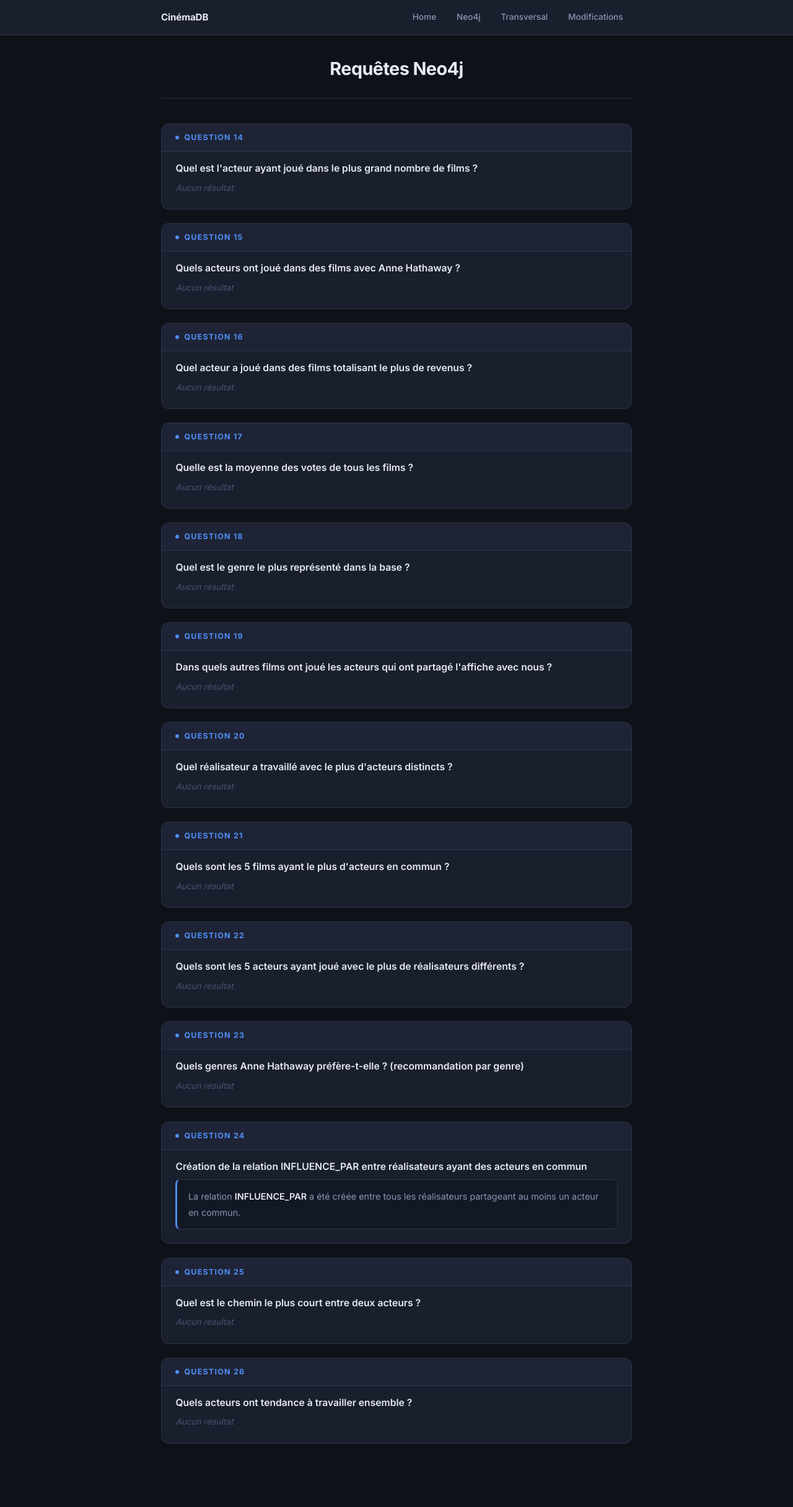
After one commit to Eternity534/NoSQL, a Flask app: template app/templates/neo4j.html in a window 1280 px wide. The commit adds this page. Shown: the whole page at 62% size. Run offline with Flask 3, Linux system fonts and the light colour scheme; the template is opened without the code that fills it, so the values that code supplies are empty; parts of the project's set-up code (start-up, migrations or seed data) failed here and were passed over.

Commit message:
feat (template html) ajout des templates pour les request neo4j et tranversal + fix vue neo4j

```diff
--- a/app/__init__.py
+++ b/app/__init__.py
@@ -19,7 +19,7 @@ SECRET_KEY=SECRET,
 """
 mongo = init_db(app)
 load_mongo_data()
-load_neo4j_data()
+driver = load_neo4j_data()
 from app.routes import bp
 
 # Enregistrement automatique dans l'application flask des routes dans le fichier routes.py
--- a/app/backend/database.py
+++ b/app/backend/database.py
@@ -95,3 +95,5 @@ def load_neo4j_data():
     with driver.session() as session:
         session.run(REQUEST, list_movies=movies)
         session.run(REQUEST_TEAM)
+
+    return driver
--- a/app/routes.py
+++ b/app/routes.py
@@ -5,9 +5,19 @@ from app.backend.stats import (
     runtime_vs_revenue_scatter,
     avg_runtime_per_decade_histogramm,
 )
+from app.backend.queries.neo4j import *
+from app.backend.queries.transversal import *
+from app import driver
 
 bp = Blueprint("main", __name__)
 
+#Nom des membres du projet
+MEMBER_ACTOR_1 = "Louis Minotte"
+MEMBER_ACTOR_2 = "Paul Ballagny"
+
+#Acteur exemple
+ACTOR_1 = "Ben Affleck"
+ACTOR_2 = "Chris Pratt"
 
 @bp.route("/")
 def index():
@@ -25,6 +35,35 @@ def index():
         q11=query11(),
     )
 
+@bp.route("/neo4j")
+def neo4j():
+    query24(driver)
+    return render_template(
+        "neo4j.html",
+        q14=query14(driver),
+        q15=query15(driver),
+        q16=query16(driver),
+        q17=query17(driver),
+        q18=query18(),
+        q19=query19(driver, MEMBER_ACTOR_1),
+        q19v2=query19(driver, MEMBER_ACTOR_2),
+        q20=query20(driver),
+        q21=query21(driver),
+        q22=query22(driver),
+        q23=query23(),
+        q25=query25(driver, ACTOR_1, ACTOR_2),
+        q26=query26(driver),
+    )
+
+@bp.route("/transversal")
+def transversal():
+    query29(driver)
+    return render_template(
+        "transversal.html",
+        q27=query27(),
+        q28=query28(driver, "Anne Hathaway"),
+        q30=query30(driver),
+    )
 
 @bp.route("/edit")
 def edit():
--- a/app/templates/nav.html
+++ b/app/templates/nav.html
@@ -2,9 +2,10 @@
 	<div class="navbar-inner">
 		<span class="navbar-brand">CinémaDB</span>
 		<ul class="navbar-links">
-			<li><a href="/" class="nav-link active">Home</a></li>
-			<li><a href="/neo4j" class="nav-link">Neo4j</a></li>
-			<li><a href="/edit" class="nav-link">Modifications</a></li>
+			<li><a href="/" class="nav-link {{ 'active' if request.path == '/' }}">Home</a></li>
+			<li><a href="/neo4j" class="nav-link {{ 'active' if request.path == '/neo4j' }}">Neo4j</a></li>
+			<li><a href="/transversal" class="nav-link {{ 'active' if request.path == '/transversal' }}">Transversal</a></li>
+			<li><a href="/edit" class="nav-link {{ 'active' if request.path == '/edit' }}">Modifications</a></li>
 		</ul>
 	</div>
 </nav>
--- /dev/null
+++ b/app/templates/neo4j.html
@@ -0,0 +1,199 @@
+<!DOCTYPE html>
+<html lang="fr">
+	<head>
+		<meta charset="UTF-8">
+		<meta name="viewport" content="width=device-width, initial-scale=1">
+		<title>Neo4j — CinémaDB</title>
+		<link href="../static/css/main.css" rel="stylesheet">
+	</head>
+	<body>
+
+		{% include 'nav.html' %}
+
+		<h1>Requêtes Neo4j</h1>
+
+		<!-- Q14 -->
+		<div class="card">
+			<h2>Question 14</h2>
+			<h3>Quel est l'acteur ayant joué dans le plus grand nombre de films ?</h3>
+			{% if q14 %}
+			<span class="result">
+				<strong>{{ q14.name }}</strong> est l'acteur ayant joué dans le plus de films avec
+				<strong>{{ q14.count }}</strong> film(s) à son actif.
+			</span>
+			{% else %}
+			<span>Aucun résultat</span>
+			{% endif %}
+		</div>
+
+		<!-- Q15 -->
+		<div class="card">
+			<h2>Question 15</h2>
+			<h3>Quels acteurs ont joué dans des films avec Anne Hathaway ?</h3>
+			{% if q15 %}
+			<ul>
+				{% for actor in q15 %}
+				<li>{{ actor }}</li>
+				{% endfor %}
+			</ul>
+			{% else %}
+			<span>Aucun résultat</span>
+			{% endif %}
+		</div>
+
+		<!-- Q16 -->
+		<div class="card">
+			<h2>Question 16</h2>
+			<h3>Quel acteur a joué dans des films totalisant le plus de revenus ?</h3>
+			{% if q16 %}
+			<span class="result">
+				<strong>{{ q16.name }}</strong> totalise
+				<strong>{{ q16.revenue | round(2) }} M$</strong> de revenus cumulés.
+			</span>
+			{% else %}
+			<span>Aucun résultat</span>
+			{% endif %}
+		</div>
+
+		<!-- Q17 -->
+		<div class="card">
+			<h2>Question 17</h2>
+			<h3>Quelle est la moyenne des votes de tous les films ?</h3>
+			{% if q17 %}
+			<span class="result">
+				La moyenne des votes est de <strong>{{ q17.avg_votes | round(0) | int }}</strong> votes par film.
+			</span>
+			{% else %}
+			<span>Aucun résultat</span>
+			{% endif %}
+		</div>
+
+		<!-- Q18 -->
+		<div class="card">
+			<h2>Question 18</h2>
+			<h3>Quel est le genre le plus représenté dans la base ?</h3>
+			{% if q18 %}
+			<span class="result">
+				Le genre le plus représenté est <strong>{{ q18[0]._id }}</strong>
+				avec <strong>{{ q18[0].total }}</strong> film(s).
+			</span>
+			{% else %}
+			<span>Aucun résultat</span>
+			{% endif %}
+		</div>
+
+		<!-- Q19 -->
+		<div class="card">
+			<h2>Question 19</h2>
+			<h3>Dans quels autres films ont joué les acteurs qui ont partagé l'affiche avec nous ?</h3>
+			{% if q19 %}
+			<ul>
+				{% for title in q19 %}
+				<li>{{ title }}</li>
+				{% endfor %}
+			</ul>
+			{% else %}
+			<span>Aucun résultat</span>
+			{% endif %}
+		</div>
+
+		<!-- Q20 -->
+		<div class="card">
+			<h2>Question 20</h2>
+			<h3>Quel réalisateur a travaillé avec le plus d'acteurs distincts ?</h3>
+			{% if q20 %}
+			<span class="result">
+				<strong>{{ q20.name }}</strong> a collaboré avec
+				<strong>{{ q20.count }}</strong> acteur(s) distincts.
+			</span>
+			{% else %}
+			<span>Aucun résultat</span>
+			{% endif %}
+		</div>
+
+		<!-- Q21 -->
+		<div class="card">
+			<h2>Question 21</h2>
+			<h3>Quels sont les 5 films ayant le plus d'acteurs en commun ?</h3>
+			{% if q21 %}
+			<ul>
+				{% for item in q21 %}
+				<li>{{ item }}</li>
+				{% endfor %}
+			</ul>
+			{% else %}
+			<span>Aucun résultat</span>
+			{% endif %}
+		</div>
+
+		<!-- Q22 -->
+		<div class="card">
+			<h2>Question 22</h2>
+			<h3>Quels sont les 5 acteurs ayant joué avec le plus de réalisateurs différents ?</h3>
+			{% if q22 %}
+			<ul>
+				{% for item in q22 %}
+				<li><strong>{{ item.actor }}</strong> — {{ item.count }} réalisateur(s)</li>
+				{% endfor %}
+			</ul>
+			{% else %}
+			<span>Aucun résultat</span>
+			{% endif %}
+		</div>
+
+		<!-- Q23 -->
+		<div class="card">
+			<h2>Question 23</h2>
+			<h3>Quels genres Anne Hathaway préfère-t-elle ? (recommandation par genre)</h3>
+			{% if q23 %}
+			<ul>
+				{% for item in q23 %}
+				<li><strong>{{ item._id }}</strong> — {{ item.count }} film(s)</li>
+				{% endfor %}
+			</ul>
+			{% else %}
+			<span>Aucun résultat</span>
+			{% endif %}
+		</div>
+
+		<!-- Q24 -->
+		<div class="card">
+			<h2>Question 24</h2>
+			<h3>Création de la relation INFLUENCE_PAR entre réalisateurs ayant des acteurs en commun</h3>
+			<span class="result">
+				La relation <strong>INFLUENCE_PAR</strong> a été créée entre tous les réalisateurs
+				partageant au moins un acteur en commun.
+			</span>
+		</div>
+
+		<!-- Q25 -->
+		<div class="card">
+			<h2>Question 25</h2>
+			<h3>Quel est le chemin le plus court entre deux acteurs ?</h3>
+			{% if q25 %}
+			<span class="result">{{ q25 }}</span>
+			{% else %}
+			<span>Aucun résultat</span>
+			{% endif %}
+		</div>
+
+		<!-- Q26 -->
+		<div class="card">
+			<h2>Question 26</h2>
+			<h3>Quels acteurs ont tendance à travailler ensemble ?</h3>
+			{% if q26 %}
+			<ul>
+				{% for item in q26 %}
+				<li>
+					<strong>{{ item.acteur1 }}</strong> &amp; <strong>{{ item.acteur2 }}</strong>
+					— {{ item.nb_collaborations }} film(s) en commun
+				</li>
+				{% endfor %}
+			</ul>
+			{% else %}
+			<span>Aucun résultat</span>
+			{% endif %}
+		</div>
+
+	</body>
+</html>
```
Also changed, not shown: app/backend/queries/neo4j.py (+12 -10 lines), app/templates/transversal.html (added, +84 -0 lines).
